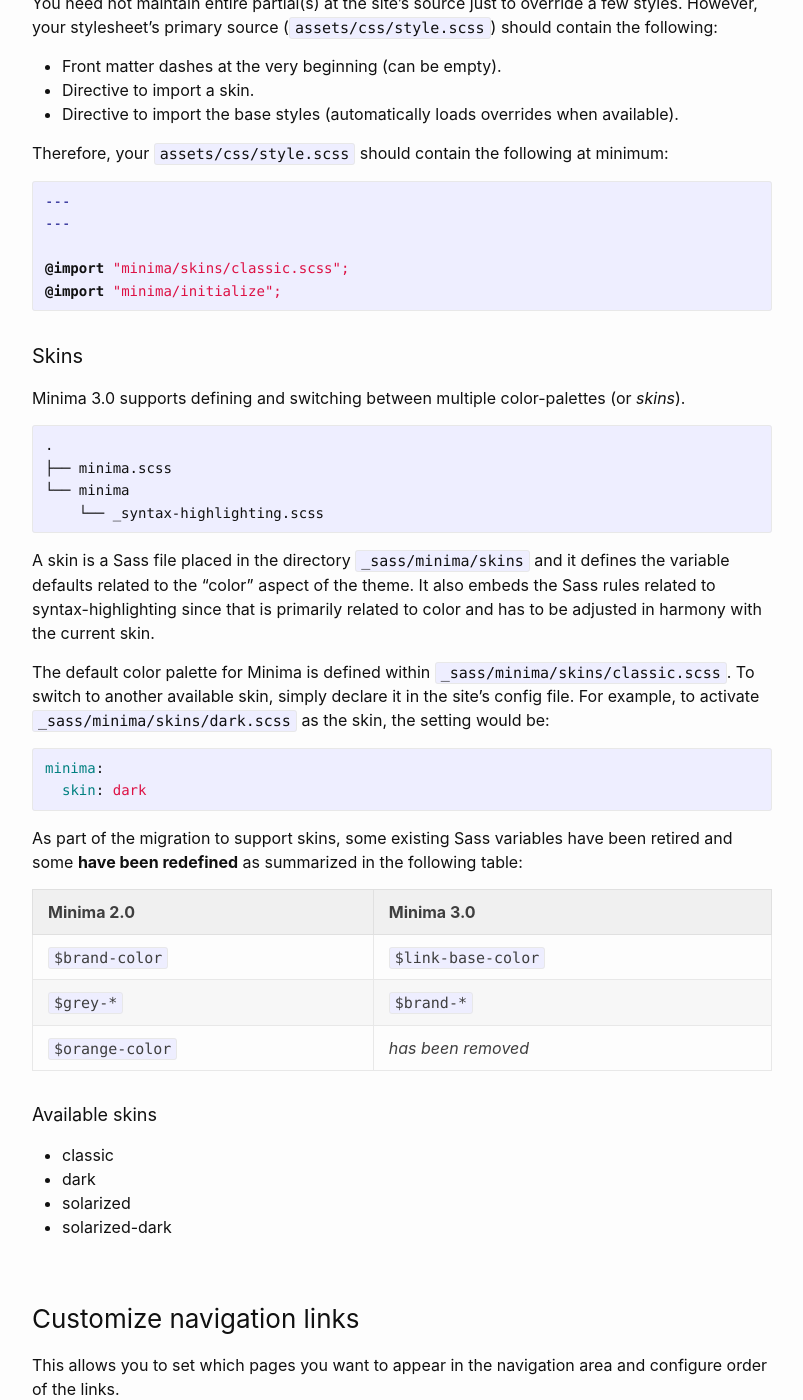
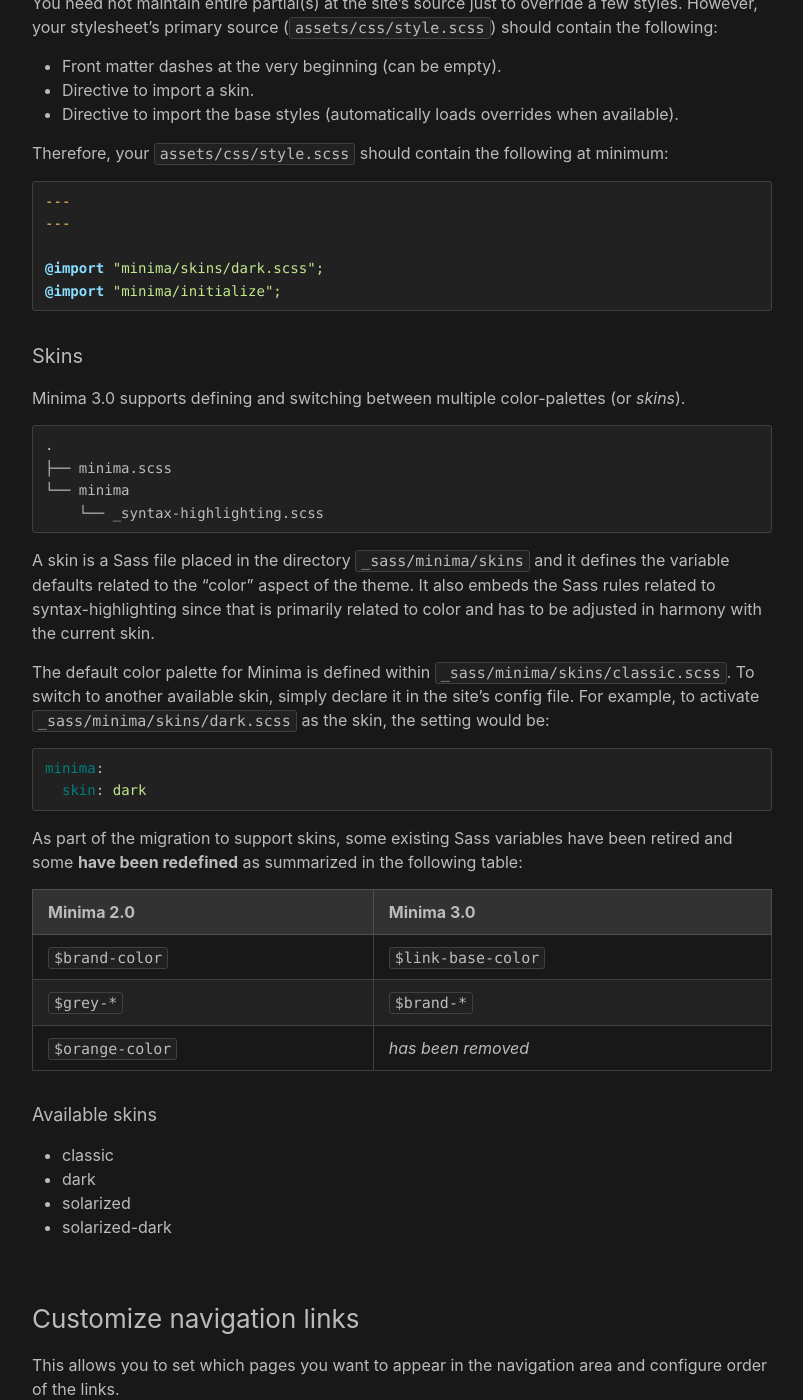
Before and after one commit to nickma101/nickma101.github.io, a Jekyll site: the page built from README0.md, in a window 1280 px wide and 1400 px high, scrolled down 12383 px. Shown: the whole window, without its empty margins (238-1041 px from the left). Built offline with Jekyll 4.4.1, drawn with Linux system fonts in a browser that asks for light colours; our own code applies the rules of GitHub Pages for plain Markdown files.

Commit message:
Update _config.yml

```diff
--- a/_config.yml
+++ b/_config.yml
@@ -12,7 +12,7 @@ show_excerpts: false # set to true to show excerpts on the homepage
 # Minima date format
 # refer to https://shopify.github.io/liquid/filters/date/ if you want to customize this
 minima:
-  skin: classic.scss
+  skin: dark.scss
 
   header_pages:
    - about.md
```
